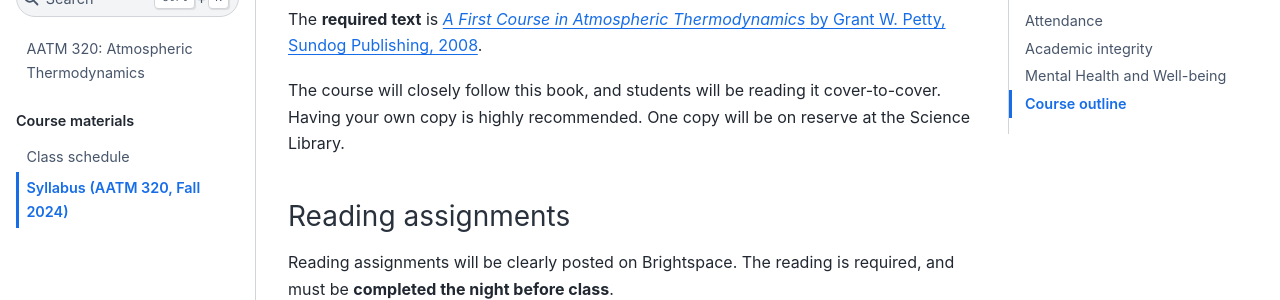
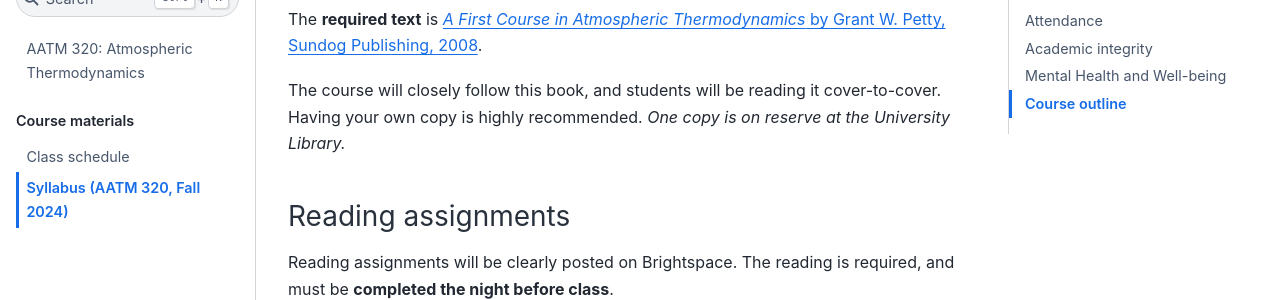
Before and after one commit to brian-rose/atm320-thermodynamics, a Jupyter Book: the page built from syllabus.md, in a window 1280 px wide and 900 px high, scrolled down 2286 px. Shown: the part 180-480 px from the top of the window. Built offline with Jupyter Book 1.0.4 settings and Sphinx 7.4.7 and the Sphinx Book theme 1.1.4, drawn with Linux system fonts in a browser that asks for light colours; pages that are not in the unit, such as notebooks, are missing from menus.

Commit message:
Book on reserve correction

```diff
--- a/syllabus.md
+++ b/syllabus.md
@@ -73,7 +73,7 @@
 
 The **required text** is [_A First Course in Atmospheric Thermodynamics_ by Grant W. Petty, Sundog Publishing, 2008](https://sundogpublishingstore.myshopify.com/products/a-first-course-in-atmospheric-thermodynamics-g-w-petty).
 
-The course will closely follow this book, and students will be reading it cover-to-cover. Having your own copy is highly recommended. One copy will be on reserve at the Science Library.
+The course will closely follow this book, and students will be reading it cover-to-cover. Having your own copy is highly recommended. *One copy is on reserve at the University Library.*
 
 ### Reading assignments
 
```
